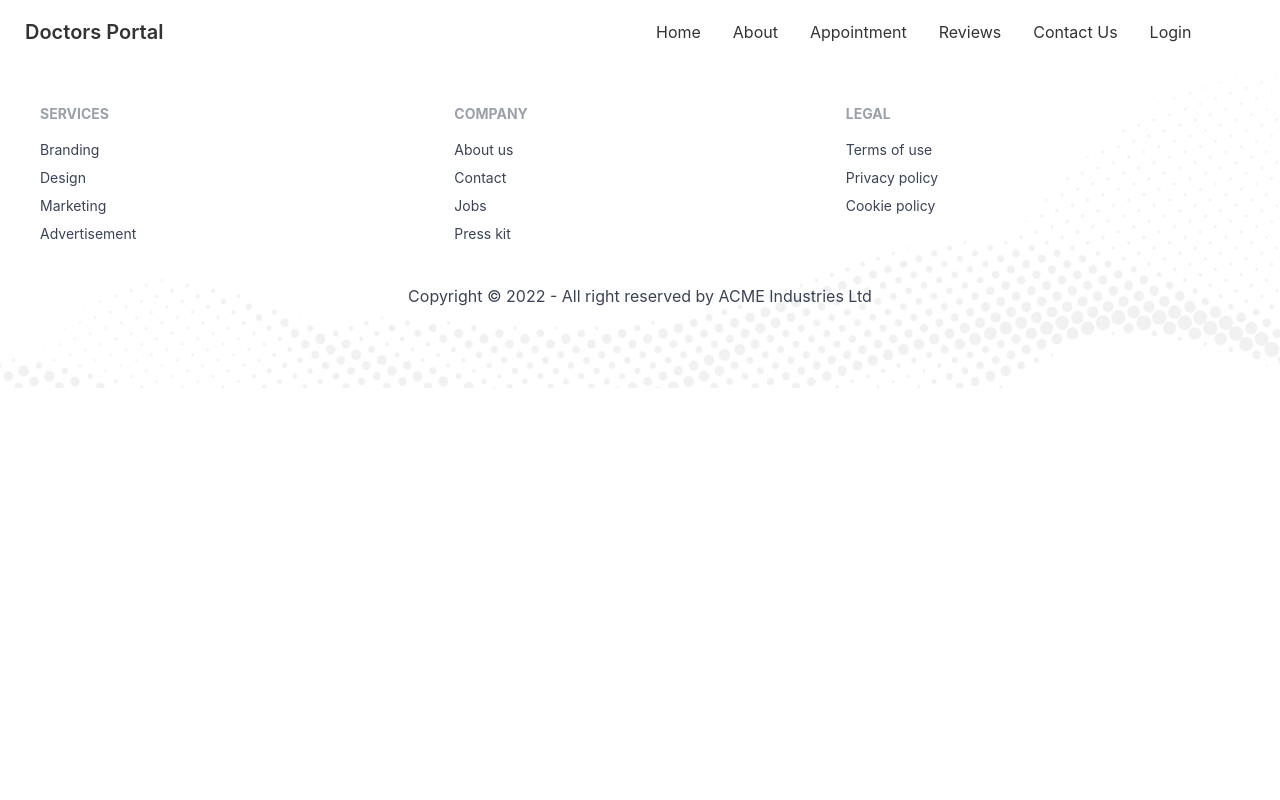
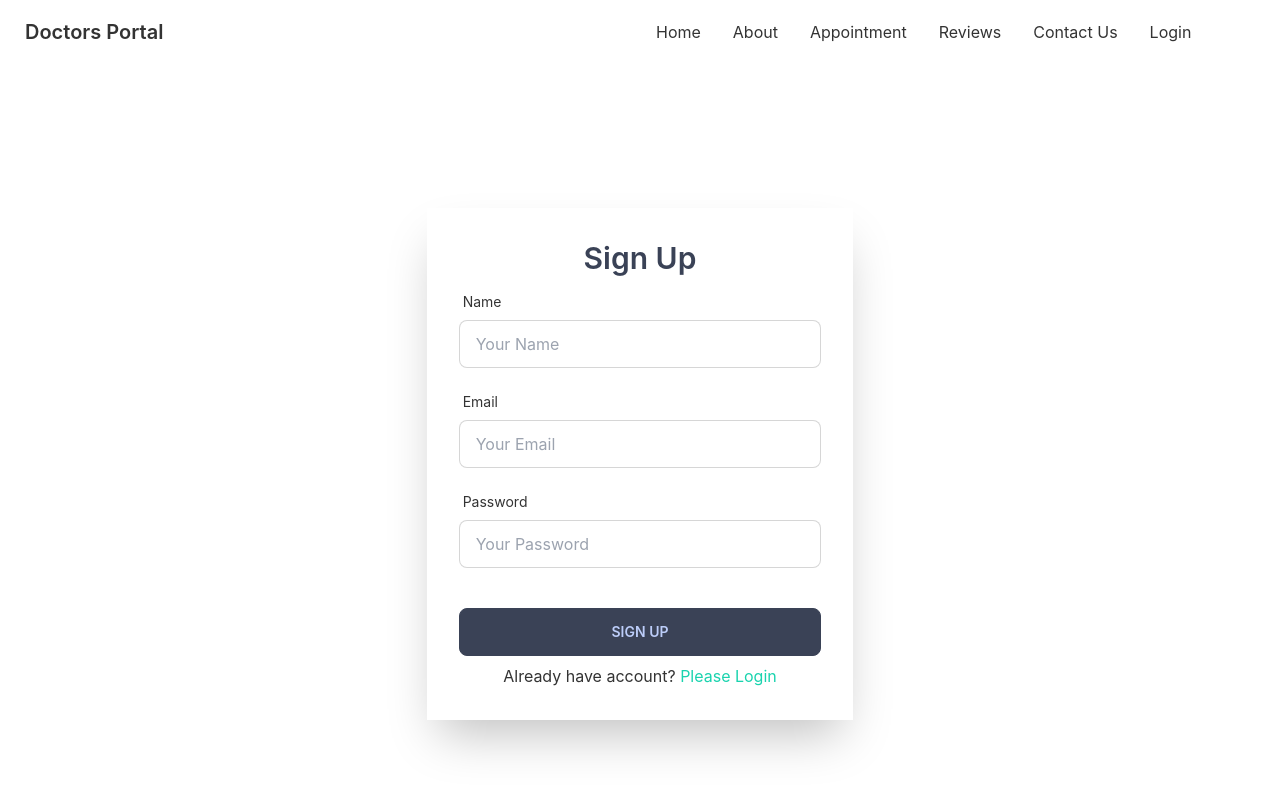
Before and after one commit to asaduzzaman599/doctors-portal-client-side, a React (Create React App) app: page /signup in a window 1280 px wide. Shown: the top 800 px of the page. Built offline with nearby package versions, Linux system fonts and the light colour scheme.

Commit message:
signup page added

```diff
--- a/src/Pages/Auth/Login.js
+++ b/src/Pages/Auth/Login.js
@@ -12,6 +12,7 @@ const Login = () => {
                 <div class="md:w-2/6  w-5/6 card  shadow-2xl">
 
                     <div class="  w-full  bg-base-100 card-body">
+                        <h2 class="text-3xl text-center text-accent font-semibold">Login</h2>
                         <form onSubmit={handleSubmit(onSubmit)} class="">
                             <div class="form-control">
                                 <label class="label">
--- a/src/Pages/Auth/SignUp.js
+++ b/src/Pages/Auth/SignUp.js
@@ -1,9 +1,88 @@
 import React from 'react';
+import { useForm } from 'react-hook-form';
+import { Link } from 'react-router-dom';
 
 const SignUp = () => {
+    const { register, formState: { errors }, handleSubmit } = useForm();
+
+    const onSubmit = data => console.log(data);
     return (
         <div>
+            <div class="hero min-h-screen ">
+                <div class="md:w-2/6  w-5/6 card  shadow-2xl">
 
+                    <div class="  w-full  bg-base-100 card-body">
+                        <h2 class="text-3xl text-center text-accent font-semibold">Sign Up</h2>
+                        <form onSubmit={handleSubmit(onSubmit)} class="">
+                            <div class="form-control">
+                                <label class="label">
+                                    <span class="label-text">Name</span>
+                                </label>
+                                <input type="text" placeholder="Your Name" class="input input-bordered"
+                                    {...register("name", {
+                                        required: {
+                                            value: true,
+                                            message: "Name is required"
+                                        }
+                                    })}
+                                />
+                                <label class="label">
+                                    {errors.name?.type === 'required' && <span class="label-text-alt text-red-500">{errors.name.message}</span>}
+                                </label>
+                            </div>
+                            <div class="form-control">
+                                <label class="label">
+                                    <span class="label-text">Email</span>
+                                </label>
+                                <input type="text" placeholder="Your Email" class="input input-bordered"
+                                    {...register("email", {
+                                        required: {
+                                            value: true,
+                                            message: "Email is required"
+                                        },
+                                        pattern: {
+                                            value: /^\S+@\S+\.\S+$/,
+                                            message: 'Invalid email'
+                                        }
+                                    })}
+                                />
+                                <label class="label">
+                                    {errors.email?.type === 'required' && <span class="label-text-alt text-red-500">{errors.email.message}</span>}
+                                    {errors.email?.type === 'pattern' && <span class="label-text-alt text-red-500">{errors.email.message}</span>}
+                                </label>
+                            </div>
+                            <div class="form-control">
+                                <label class="label">
+                                    <span class="label-text">Password</span>
+                                </label>
+                                <input type="text" placeholder="Your Password" class="input input-bordered"
+                                    {...register("password", {
+                                        required: {
+                                            value: true,
+                                            message: "Password is required"
+                                        },
+                                        minLength: {
+                                            value: 6,
+                                            message: 'Password length not less then 6'
+                                        }
+                                    })}
+                                />
+                                <label class="label">
+                                    {errors.password?.type === 'required' && <span class="label-text-alt text-red-500">{errors.password.message}</span>}
+                                    {errors.password?.type === 'minLength' && <span class="label-text-alt text-red-500">{errors.password.message}</span>}
+                                </label>
+                            </div>
+                            <div class="form-control mt-6">
+                                <input type="submit" class="btn btn-accent" value="Sign Up" />
+                            </div>
+                        </form>
+                        <p className='text-center'>Already have account? <Link to='/login' className='text-secondary'>Please Login</Link></p>
+
+
+
+                    </div>
+                </div>
+            </div>
         </div>
     );
 };
```
